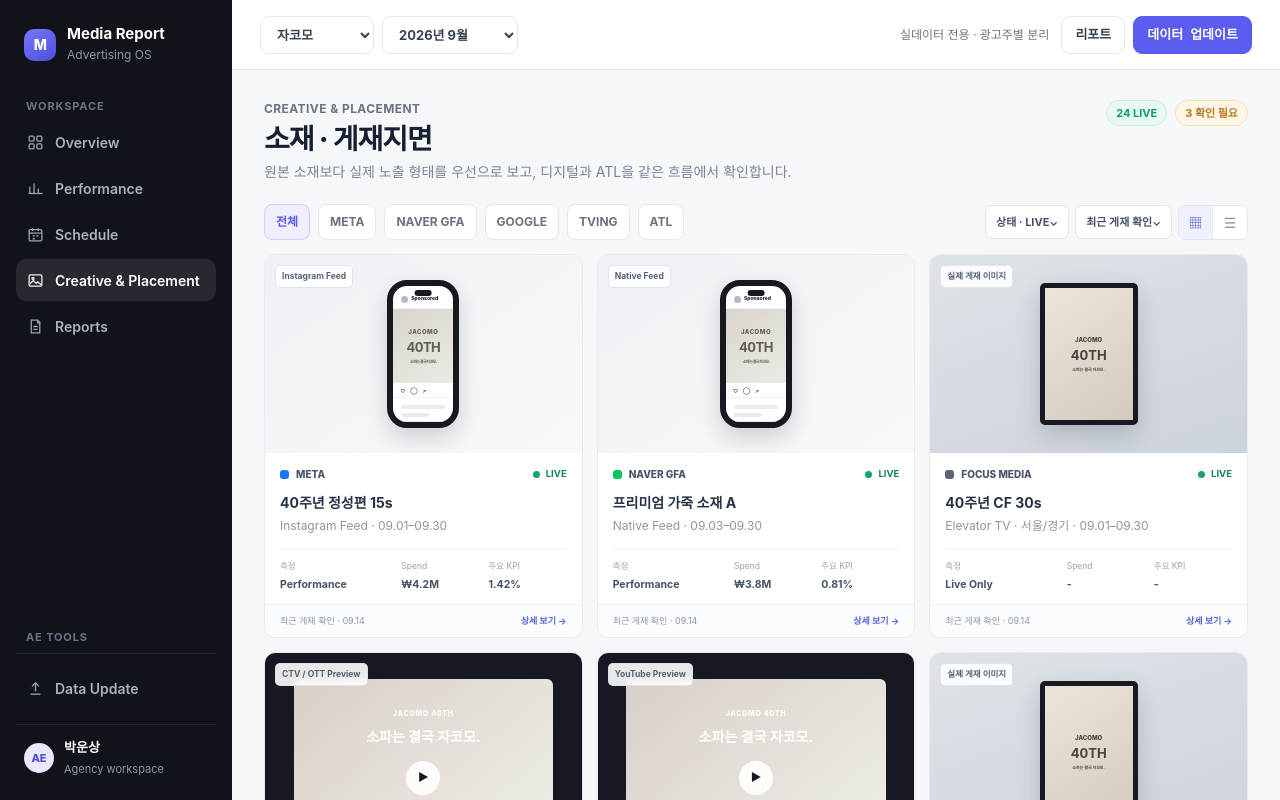
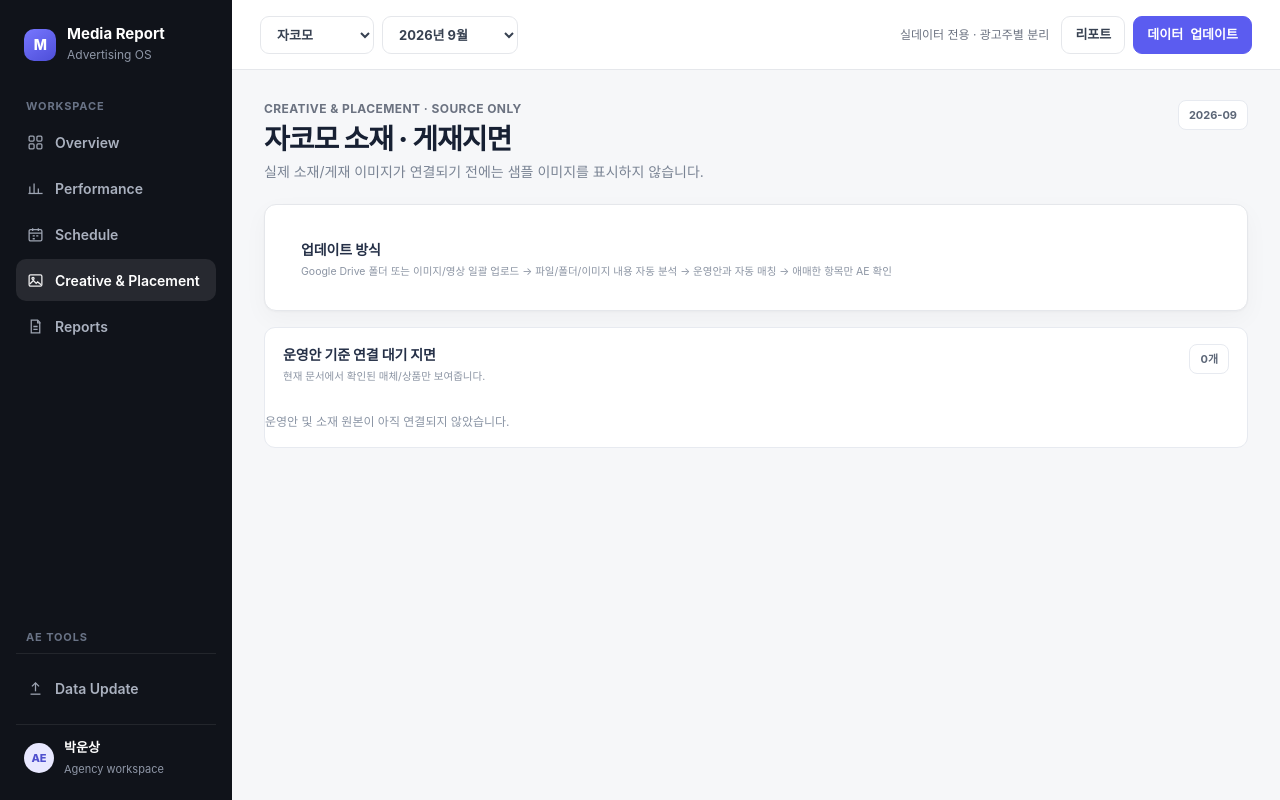
Before and after one commit to unz1020/Media-report_kor, a Next.js app: page /creative in a window 1280 px wide. Shown: the top 800 px of the page. Built offline with nearby package versions, Linux system fonts and the light colour scheme.

Commit message:
feat: remove mock creative gallery from production page

```diff
--- a/app/(dashboard)/creative/page.tsx
+++ b/app/(dashboard)/creative/page.tsx
@@ -1,17 +1,23 @@
-import { CreativeGallery } from "@/components/creative-gallery";
+"use client";
+
+import { useEffect, useMemo, useState } from "react";
+import { useWorkspace } from "@/components/workspace-context";
+import { publishedDatasetsFor, type PublishedDataset } from "@/lib/daily-report-store";
+import { mediaPlansFromDatasets } from "@/lib/reporting-data";
 
 export default function CreativePage() {
-  return (
-    <>
-      <div className="page-head">
-        <div>
-          <div className="eyebrow">Creative & placement</div>
-          <h1 className="page-title">소재 · 게재지면</h1>
-          <p className="page-desc">원본 소재보다 실제 노출 형태를 우선으로 보고, 디지털과 ATL을 같은 흐름에서 확인합니다.</p>
-        </div>
-        <div className="page-meta"><span className="badge live">24 LIVE</span><span className="badge review">3 확인 필요</span></div>
-      </div>
-      <CreativeGallery />
-    </>
-  );
+  const { advertiser, month } = useWorkspace();
+  const [datasets, setDatasets] = useState<PublishedDataset[]>([]);
+  useEffect(() => {
+    const load = () => setDatasets(publishedDatasetsFor(advertiser, month));
+    load(); window.addEventListener("media-report-daily-updated", load); window.addEventListener("storage", load);
+    return () => { window.removeEventListener("media-report-daily-updated", load); window.removeEventListener("storage", load); };
+  }, [advertiser, month]);
+  const plans = useMemo(() => mediaPlansFromDatasets(datasets), [datasets]);
+
+  return <>
+    <div className="page-head"><div><div className="eyebrow">Creative & Placement · SOURCE ONLY</div><h1 className="page-title">{advertiser} 소재 · 게재지면</h1><p className="page-desc">실제 소재/게재 이미지가 연결되기 전에는 샘플 이미지를 표시하지 않습니다.</p></div><div className="page-meta"><span className="view-pill">{month}</span></div></div>
+    <section className="card card-pad"><div className="report-panel-head"><div><h2>업데이트 방식</h2><p>Google Drive 폴더 또는 이미지/영상 일괄 업로드 → 파일/폴더/이미지 내용 자동 분석 → 운영안과 자동 매칭 → 애매한 항목만 AE 확인</p></div></div></section>
+    <section className="card section-space report-panel"><div className="report-panel-head"><div><h2>운영안 기준 연결 대기 지면</h2><p>현재 문서에서 확인된 매체/상품만 보여줍니다.</p></div><span className="view-pill">{plans.length}개</span></div>{plans.length ? <div className="table-wrap report-table-wrap"><table className="report-table"><thead><tr><th>매체</th><th>상품/지면</th><th>기간</th><th>소재 유형</th><th>게재 이미지</th><th>Landing URL</th><th>UTM</th></tr></thead><tbody>{plans.map((plan,index)=><tr key={`${plan.platform}-${plan.product}-${index}`}><td><strong>{plan.platform}</strong></td><td>{plan.product || plan.placement}</td><td>{plan.periodStart || "-"} – {plan.periodEnd || "-"}</td><td>{plan.creativeType || "-"}</td><td><span className="badge review">미연결</span></td><td>데이터 없음</td><td>데이터 없음</td></tr>)}</tbody></table></div> : <div className="card-pad empty-inline">운영안 및 소재 원본이 아직 연결되지 않았습니다.</div>}</section>
+  </>;
 }
```
